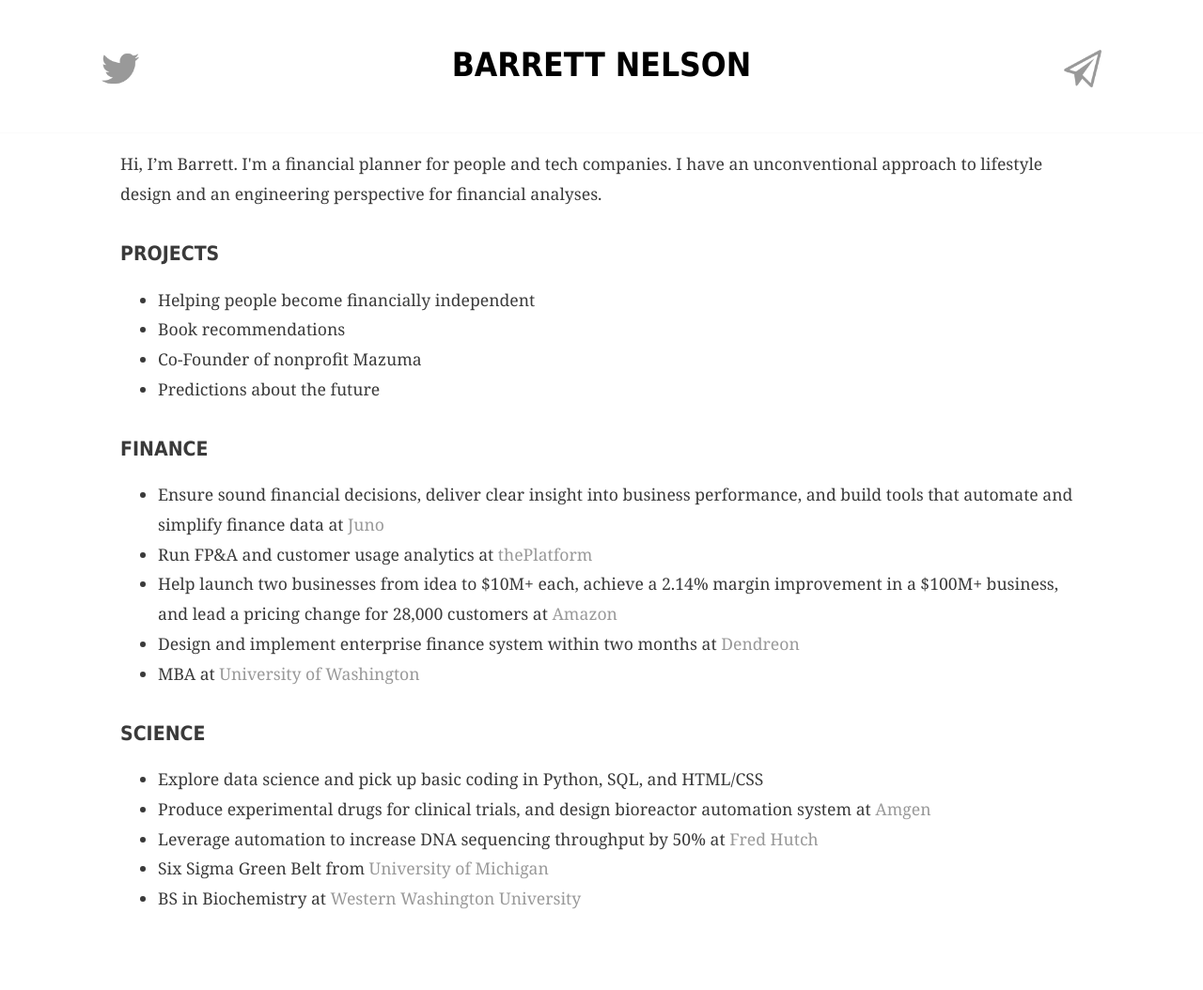
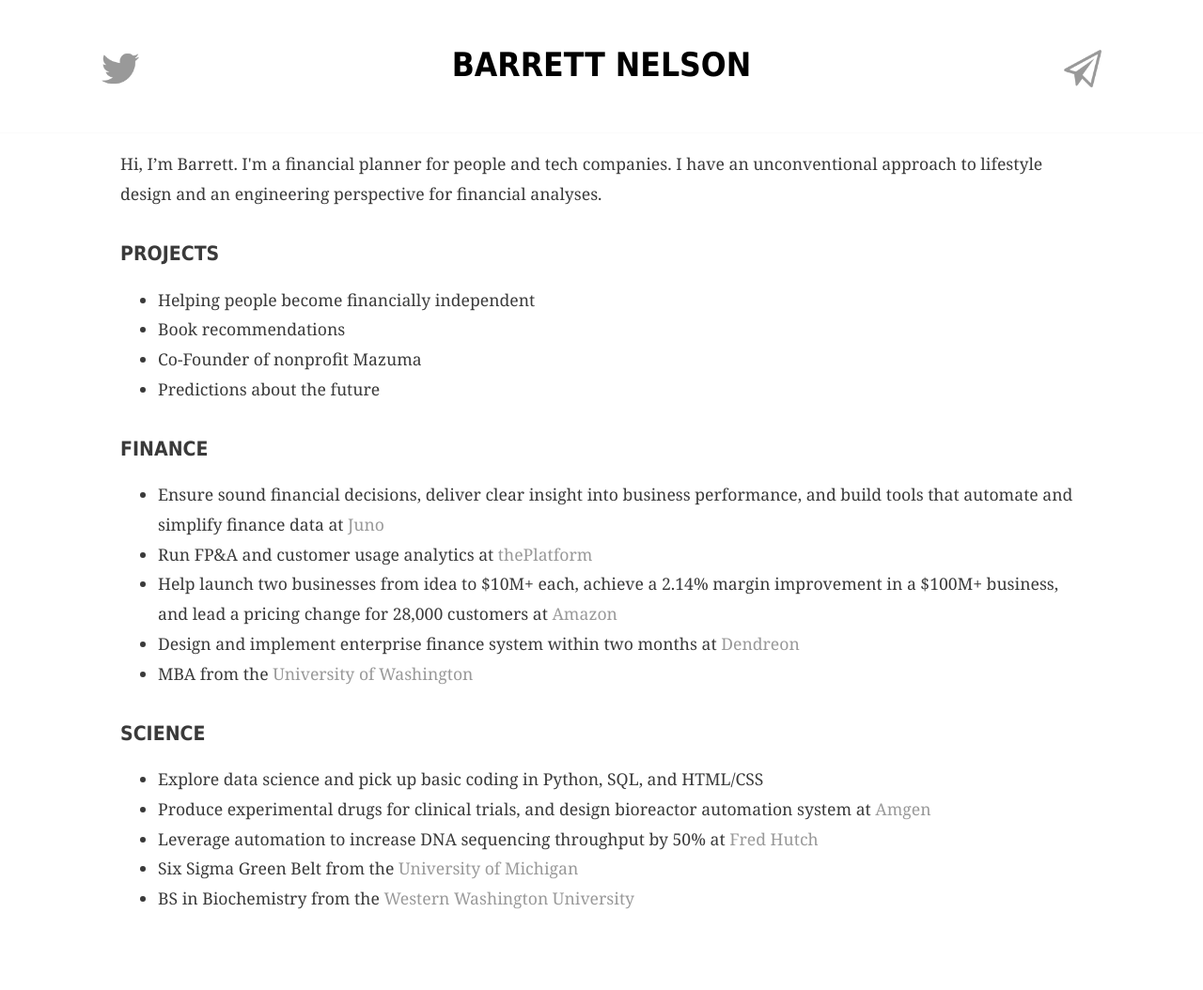
Before and after one commit to bstnel/bstnel.github.io, a Jekyll site: the page index.html, which Jekyll copies as it is, in a window 1280 px wide. Shown: the whole page at 94% size. Built offline with Jekyll 4.4.1, drawn with Linux system fonts in a browser that asks for light colours.

Commit message:
Update index.html

```diff
--- a/index.html
+++ b/index.html
@@ -36,15 +36,15 @@
 		<li>Run FP&amp;A and customer usage analytics at <a href="https://www.theplatform.com">thePlatform</a></li>
 		<li>Help launch two businesses from idea to $10M+ each, achieve a 2.14% margin improvement in a $100M+ business, and lead a pricing change for 28,000 customers at <a href="https://aws.amazon.com/">Amazon</a></li>
 		<li>Design and implement enterprise finance system within two months at <a href="https://en.wikipedia.org/wiki/Dendreon">Dendreon</a></li>
-		<li>MBA at <a href="https://www.washington.edu/">University of Washington</a></li>
+		<li>MBA from the <a href="https://www.washington.edu/">University of Washington</a></li>
 		</ul>
 	<h2>Science</h2>
 		<ul>
 		<li>Explore data science and pick up basic coding in Python, SQL, and HTML/CSS</li>
 		<li>Produce experimental drugs for clinical trials, and design bioreactor automation system at <a href="http://www.amgen.com/">Amgen</a></li>
 		<li>Leverage automation to increase DNA sequencing throughput by 50% at <a href="https://www.fredhutch.org/en.html">Fred Hutch</a></li>
-		<li>Six Sigma Green Belt from <a href="http://isd.engin.umich.edu/professional-programs/six-sigma/index.htm">University of Michigan</a></li>
-		<li>BS in Biochemistry at <a href="https://www.wwu.edu/">Western Washington University</a></li>
+		<li>Six Sigma Green Belt from the <a href="http://isd.engin.umich.edu/professional-programs/six-sigma/index.htm">University of Michigan</a></li>
+		<li>BS in Biochemistry from the <a href="https://www.wwu.edu/">Western Washington University</a></li>
 		</ul>
 	    </div>
 	</div>
```
